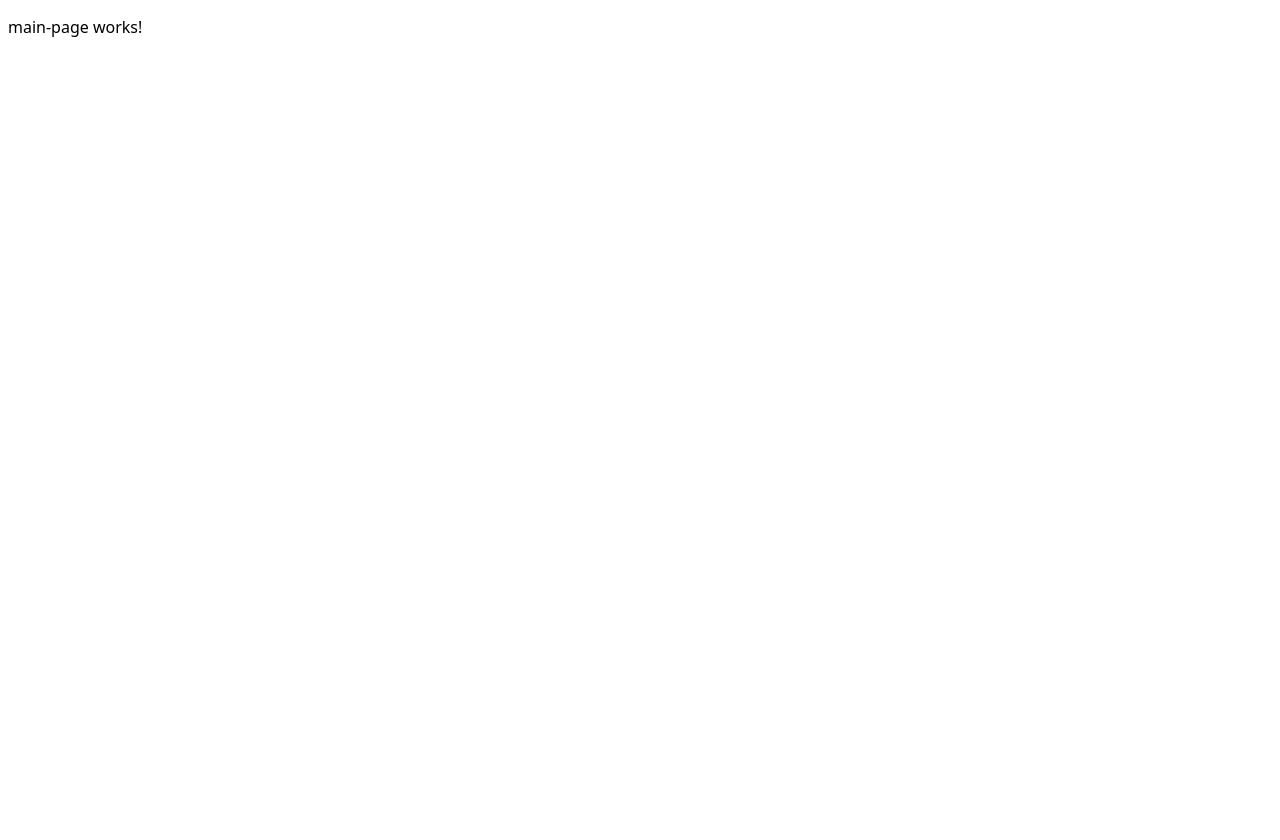
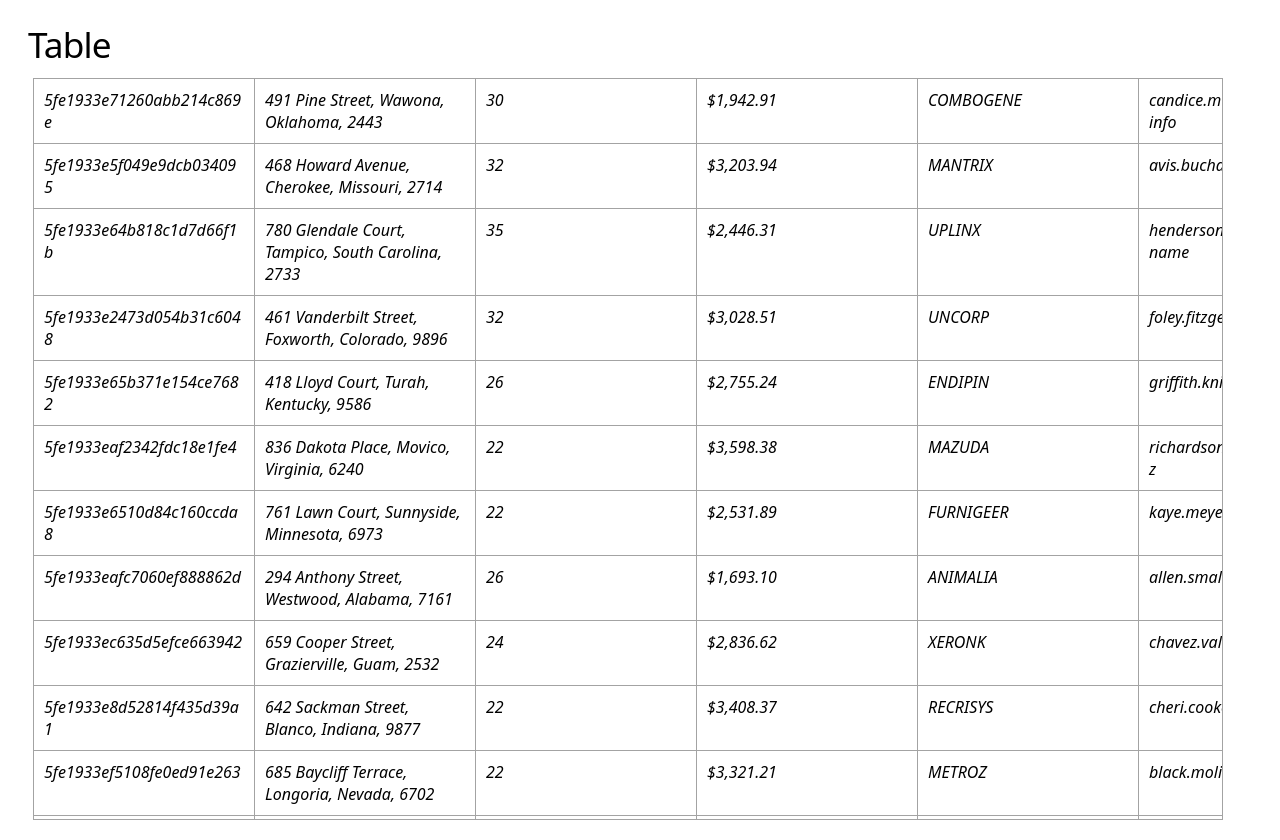
Before and after one commit to UlianaSavi/angular-table, an Angular app: page /start in a window 1280 px wide. Both pictures are taken after a click on the button "Start". Before the commit the page ends 800 px from the top, so only its background shows below. Built offline with nearby package versions, Linux system fonts and the light colour scheme.

Commit message:
create table and styles for it && start with logic about show/hide columns

```diff
--- a/src/app/app.module.ts
+++ b/src/app/app.module.ts
@@ -5,18 +5,18 @@ import { AppRoutingModule } from './app-routing.module';
 import { AppComponent } from './app.component';
 import { StartPageComponent } from './components/start-page/start-page.component';
 import { MainPageComponent } from './components/main-page/main-page.component';
-import { HttpClientModule } from '@angular/common/http';
+import { SharedModule } from './shared/table/shared.module';
 
 @NgModule({
   declarations: [
     AppComponent,
     StartPageComponent,
-    MainPageComponent
+    MainPageComponent,
   ],
   imports: [
     BrowserModule,
     AppRoutingModule,
-    HttpClientModule
+    SharedModule
   ],
   providers: [],
   bootstrap: [AppComponent]
--- a/src/app/components/main-page/main-page.component.html
+++ b/src/app/components/main-page/main-page.component.html
@@ -1 +1 @@
-<p>main-page works!</p>
+<app-table></app-table>
--- a/src/app/components/main-page/main-page.component.ts
+++ b/src/app/components/main-page/main-page.component.ts
@@ -1,21 +1,9 @@
-import { Component, OnInit } from '@angular/core';
-import { ApiService } from 'src/app/services/api.service';
-import { IData } from 'src/app/types';
+import { Component } from '@angular/core';
 
 @Component({
   selector: 'app-main-page',
   templateUrl: './main-page.component.html',
   styleUrls: ['./main-page.component.css']
 })
-export class MainPageComponent implements OnInit {
-  constructor (private apiService: ApiService) {}
-
-  public DataData: IData | null = null;
-
-  public ngOnInit() {
-    this.apiService.getData().subscribe((data) => {
-      this.DataData = data;
-      console.log('DATA: ', this.DataData);
-    });
-  }
+export class MainPageComponent {
 }
--- a/src/app/services/api.service.ts
+++ b/src/app/services/api.service.ts
@@ -10,7 +10,7 @@ import { FAKE_URL } from 'src/constants';
 export class ApiService {
   constructor(private http: HttpClient) { }
 
-  public getData(): Observable<IData> {
-    return this.http.get<IData>(FAKE_URL);
+  public getData(): Observable<IData[]> {
+    return this.http.get<IData[]>(FAKE_URL);
   }
 }
--- /dev/null
+++ b/src/app/shared/table/table.component.css
@@ -0,0 +1,35 @@
+.table {
+  width: 100%;
+  max-width: 1200px;
+  margin: 20px;
+}
+
+.table-header {
+  width: 100%;
+}
+
+.table-body {
+  display: flex;
+  flex-direction: column;
+  width: 99%;
+  border: 1px solid var(--lite-grey);
+  overflow: scroll;
+}
+
+.table-body__row{
+  display: flex;
+}
+
+.table-body__row__cell {
+  width: 200px;
+  min-width: 200px;
+  border-right: 1px solid var(--lite-grey);
+  border-bottom: 1px solid var(--lite-grey);
+  padding: 10px;
+  word-wrap: break-word;
+  text-align: left;
+}
+
+.title {
+  margin: 0;
+}
--- /dev/null
+++ b/src/app/shared/table/table.component.html
@@ -0,0 +1,16 @@
+<div class="table container">
+  <div class="table-header">
+    <h4 class="title">Table</h4>
+  </div>
+  <div class="table-body">
+    <div class="table-body__row" *ngFor="let item of data">
+      <div class="table-body__row__cell" *ngFor="let row of item | keyvalue">
+        <i>{{ row.value }}</i>
+      </div>
+      <!-- <div *ngFor="let seil of shownRows | keyvalue">
+        <div *ngIf="seil.value">
+          <i>{{ item }}</i>:<i>{{ item[seil.key] }}</i>
+        </div> -->
+    </div>
+  </div>
+</div>
--- /dev/null
+++ b/src/app/shared/table/table.component.ts
@@ -0,0 +1,33 @@
+import { Component, OnInit } from '@angular/core';
+import { ApiService } from 'src/app/services/api.service';
+import { IData, IRowsToShow } from 'src/app/types';
+
+@Component({
+  selector: 'app-table',
+  templateUrl: './table.component.html',
+  styleUrls: ['./table.component.css']
+})
+export class TableComponent implements OnInit {
+  constructor (private apiService: ApiService) {}
+
+  public data: IData[] | null = null;
+  public shownRows: IRowsToShow = {
+    isActive: false,
+    balance: true,
+    picture: false,
+    age: false,
+    name: false,
+    company: false,
+    email: false,
+    address: false,
+    tags: false,
+    favoriteFruit: false,
+  };
+
+  public ngOnInit() {
+    this.apiService.getData().subscribe((data) => {
+      this.data = data;
+      console.log('DATA: ', this.data);
+    });
+  }
+}
--- a/src/styles.css
+++ b/src/styles.css
@@ -7,18 +7,19 @@
 body {
   box-sizing: border-box;
   font-family: system-ui;
+  overflow: hidden;
 }
 
 .container {
   height: 100vh;
   width: 100%;
-  max-width: 1366px;
   display: flex;
   flex-direction: column;
   justify-content: flex-start;
   align-items: center;
   margin: 0 auto;
   gap: 10px;
+  overflow: hidden;
 }
 
 .title {
```
Also changed, not shown: src/app/shared/table/shared.module.ts (added, +23 -0 lines), src/app/types.ts (+12 -0 lines).
